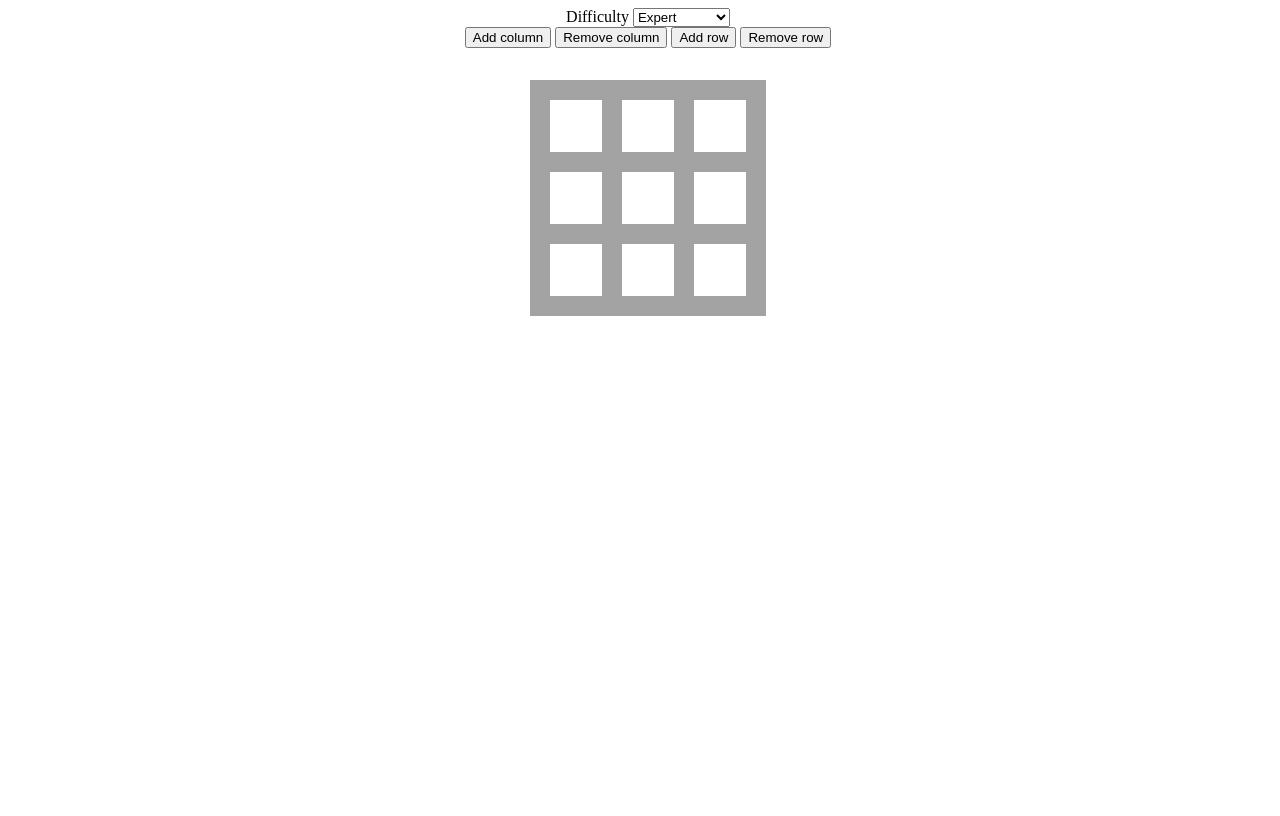
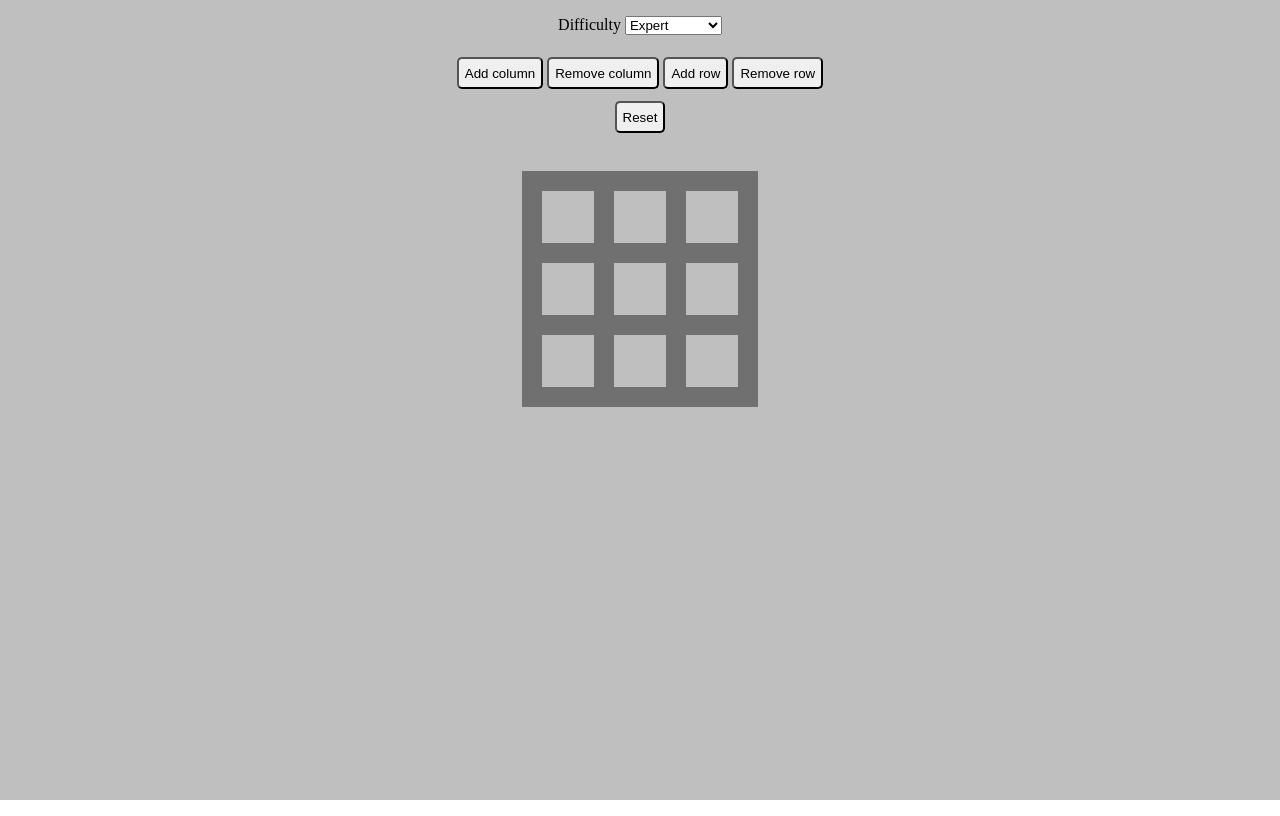
Before and after one commit to bobthebuidlr/dots-and-boxes, a plain HTML site: page index.html in a window 1280 px wide. Drawn offline with Linux system fonts and the light colour scheme.

Commit message:
:lipstick: added basic styling and reset button

```diff
--- a/index.html
+++ b/index.html
@@ -9,9 +9,10 @@
   </head>
   <body>
     <div class="wrapper">
+      <div class="background-image"></div>
       <div class="container">
         <div class="game-settings">
-          <div>
+          <div class="game-settings--difficulty">
             <label for="difficulty">Difficulty</label>
             <select name="difficulty" id="difficulty">
               <option value="1">Beginner</option>
@@ -21,10 +22,13 @@
             </select>
           </div>
           <div>
-              <button id="add-col">Add column</button>
-              <button id="remove-col">Remove column</button>
-              <button id="add-row">Add row</button>
-              <button id="remove-row">Remove row</button>
+              <button id="add-col" class="settings-button">Add column</button>
+              <button id="remove-col" class="settings-button">Remove column</button>
+              <button id="add-row" class="settings-button">Add row</button>
+              <button id="remove-row" class="settings-button">Remove row</button>
+          </div>
+          <div>
+            <button id="reset" class="settings-button">Reset</button>
           </div>
         </div>
         <div id="playfieldContainer">
--- a/script.js
+++ b/script.js
@@ -2,6 +2,7 @@ document.getElementById('add-col').addEventListener('click', addCol);
 document.getElementById('remove-col').addEventListener('click', removeCol);
 document.getElementById('add-row').addEventListener('click', addRow);
 document.getElementById('remove-row').addEventListener('click', removeRow);
+document.getElementById('reset').addEventListener('click', drawPlayfield);
 document
   .getElementById('difficulty')
   .addEventListener('change', changeDifficulty);
--- a/style.css
+++ b/style.css
@@ -1,3 +1,8 @@
+body {
+    padding: 0;
+    margin: 0;
+}
+
 .wrapper {
     width: 100vw;
     height: 100vh;
@@ -6,10 +11,33 @@
     align-items: flex-start;
 }
 
+.background-image {
+    position: absolute;
+    height: 100%;
+    width: 100%;
+    background-color: gray;
+    opacity: 0.5;
+    z-index: -1;
+}
+
 .game-settings {
     display: flex;
     flex-direction: column;
     align-items: center;
+}
+
+.game-settings--difficulty {
+    margin: 16px;
+}
+
+.settings-button {
+    height: 32px;
+    border-radius: 5px;
+    margin: 6px 0;
+}
+
+.settings-button:active {
+    background-color: gray;
 }
 
 #playfield {
@@ -18,57 +46,57 @@
 }
 
 tr:first-child td {
-    border-top: 20px solid #0000005c;
+    border-top: 20px solid #707070;
 }
 
 tr:last-child td {
-    border-bottom: 20px solid #0000005c;
+    border-bottom: 20px solid #707070;
 }
 
 td {
-    border: 10px solid #0000005c;
+    border: 10px solid #707070;
     width: 50px;
     height: 50px;
 }
 
 td:first-child {
-    border-left: 20px solid #0000005c;
+    border-left: 20px solid #707070;
 }
 
 td:last-child {
-    border-right: 20px solid #0000005c;
+    border-right: 20px solid #707070;
 }
 
 .red {
-    background-color: rgba(255, 0, 0, 0.479) !important;
+    background-color: #a13e43a1 !important;
 }
 
 .red-top {
-    border-top-color: #a51717 !important;
+    border-top-color: #93060e !important;
 }
 .red-right {
-    border-right-color: #a51717 !important;
+    border-right-color: #93060e !important;
 }
 .red-bottom {
-    border-bottom-color: #a51717 !important;
+    border-bottom-color: #93060e !important;
 }
 .red-left {
-    border-left-color: #a51717 !important;
+    border-left-color: #93060e !important;
 }
 
 .blue-top {
-    border-top-color: #1818a9 !important;
+    border-top-color: #171565 !important;
 }
 .blue-right {
-    border-right-color: #1818a9 !important;
+    border-right-color: #171565 !important;
 }
 .blue-bottom {
-    border-bottom-color: #1818a9 !important;
+    border-bottom-color: #171565 !important;
 }
 .blue-left {
-    border-left-color: #1818a9 !important;
+    border-left-color: #171565 !important;
 }
 
 .blue {
-    background-color: rgba(0, 0, 255, 0.486) !important;
+    background-color: #171565a3 !important;
 }
```
